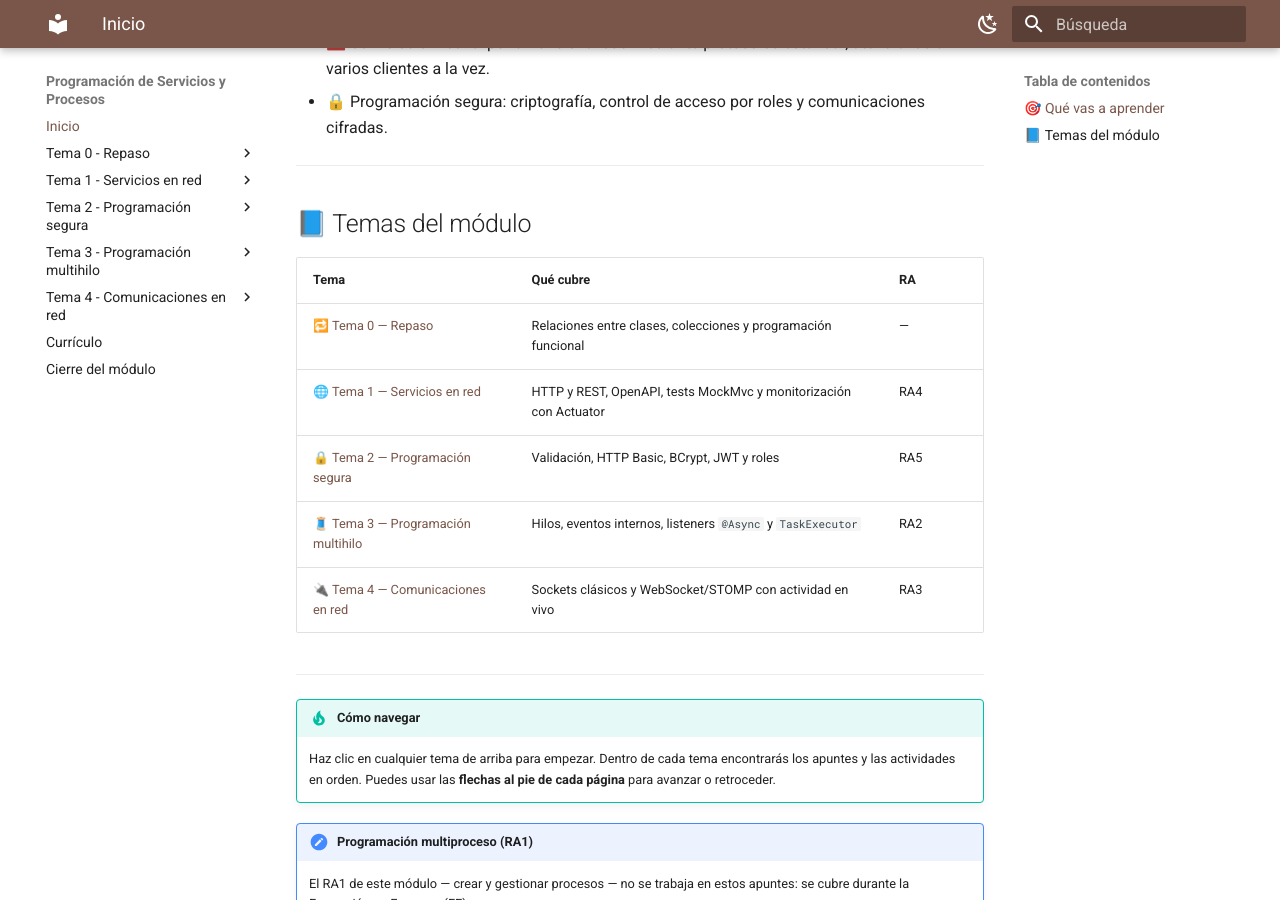
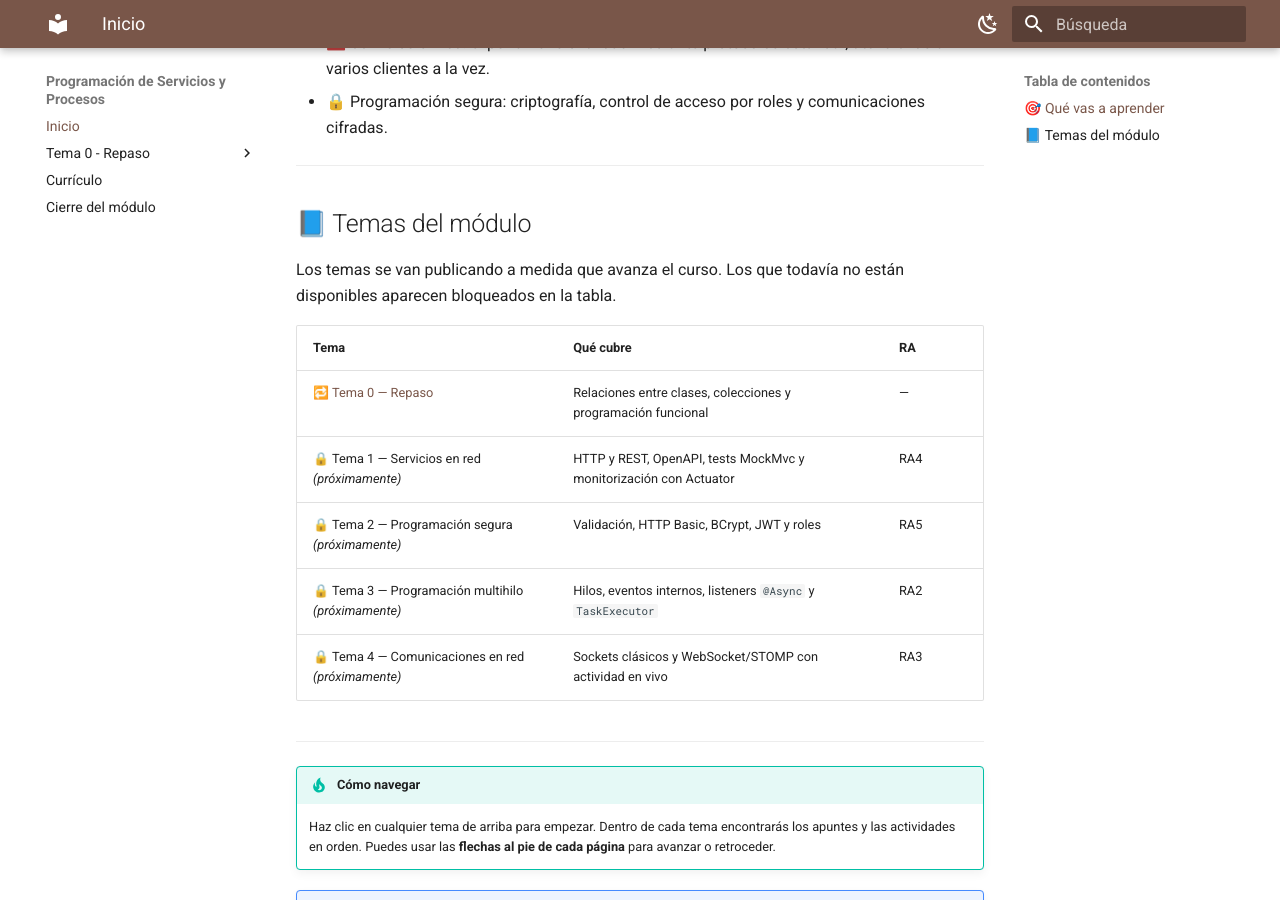
Before and after one commit to aitorventura/programacion-servicios-procesos, an MkDocs documentation site: the page built from docs/index.md, in a window 1280 px wide and 900 px high, scrolled down 545 px. Built offline with MkDocs 1.6.1 and Material for MkDocs 9.7.7, drawn with Linux system fonts in a browser that asks for light colours.

Commit message:
Publica solo Tema 0 y deja Tema 1-4 bloqueados hasta que avance el curso

```diff
--- a/docs/index.md
+++ b/docs/index.md
@@ -17,13 +17,18 @@ En este módulo aprendes a que tus programas dejen de ser aplicaciones sueltas:
 
 ## 📘 Temas del módulo
 
+Los temas se van publicando a medida que avanza el curso. Los que todavía no están disponibles aparecen bloqueados en la tabla.
+
 | Tema | Qué cubre | RA |
 |------|-----------|-----|
 | 🔁 [Tema 0 — Repaso](tema0/index.md) | Relaciones entre clases, colecciones y programación funcional | — |
-| 🌐 [Tema 1 — Servicios en red](tema1/index.md) | HTTP y REST, OpenAPI, tests MockMvc y monitorización con Actuator | RA4 |
-| 🔒 [Tema 2 — Programación segura](tema2/index.md) | Validación, HTTP Basic, BCrypt, JWT y roles | RA5 |
-| 🧵 [Tema 3 — Programación multihilo](tema3/index.md) | Hilos, eventos internos, listeners `@Async` y `TaskExecutor` | RA2 |
-| 🔌 [Tema 4 — Comunicaciones en red](tema4/index.md) | Sockets clásicos y WebSocket/STOMP con actividad en vivo | RA3 |
+| 🔒 Tema 1 — Servicios en red *(próximamente)* | HTTP y REST, OpenAPI, tests MockMvc y monitorización con Actuator | RA4 |
+| 🔒 Tema 2 — Programación segura *(próximamente)* | Validación, HTTP Basic, BCrypt, JWT y roles | RA5 |
+| 🔒 Tema 3 — Programación multihilo *(próximamente)* | Hilos, eventos internos, listeners `@Async` y `TaskExecutor` | RA2 |
+| 🔒 Tema 4 — Comunicaciones en red *(próximamente)* | Sockets clásicos y WebSocket/STOMP con actividad en vivo | RA3 |
+
+<!-- Al desbloquear un tema (ver mkdocs.yml): cambia su fila de "🔒 Tema N — título *(próximamente)*"
+     a "[emoji] [Tema N — título](temaN/index.md)", igual que la fila del Tema 0. -->
 
 ---
 
--- a/mkdocs.yml
+++ b/mkdocs.yml
@@ -1,3 +1,15 @@
+# ── Desbloqueo progresivo de temas ──────────────────────────────────────────
+# Para publicar un tema nuevo cuando llegue su semana:
+#   1. Quita su línea de "exclude_docs" (abajo).
+#   2. Descomenta su bloque en "nav" (quita el "# " de cada línea de ese tema).
+#   3. mkdocs gh-deploy
+# Los temas listados en exclude_docs NO se generan en el sitio (ni siquiera por URL directa).
+exclude_docs: |
+  tema1/*
+  tema2/*
+  tema3/*
+  tema4/*
+
 site_name: Programación de Servicios y Procesos
 
 theme:
@@ -38,63 +50,63 @@ nav:
       - Programación funcional:
           - tema0/04-programacion-funcional.md
           - Actividad 0.3 - Programación funcional: tema0/actividad_0_3.md
-  - Tema 1 - Servicios en red:
-      - Tema 1 - Introducción: tema1/index.md
-      - Protocolos estándar y servicios REST:
-          - Protocolos estándar y servicios REST: tema1/protocolos-y-rest.md
-          - Actividad 1.1 - Diseccionando peticiones y respuestas HTTP: tema1/actividad_1_1.md
-      - Escritura en la API y OpenAPI:
-          - Escritura en la API y OpenAPI: tema1/escritura-y-openapi.md
-          - Actividad 1.2 - Swagger/OpenAPI: tema1/actividad_1_2.md
-      - Probar servicios con MockMvc:
-          - Probar servicios con MockMvc: tema1/tests-mockmvc.md
-          - Actividad 1.3 - Tests MockMvc sobre Videojuego y Estudio: tema1/actividad_1_3.md
-      - Comunicación simultánea y disponibilidad (Actuator):
-          - Comunicación simultánea y disponibilidad (Actuator): tema1/actuator-disponibilidad.md
-          - Actividad 1.4 - Comunicación simultánea y disponibilidad: tema1/actividad_1_4.md
-  - Tema 2 - Programación segura:
-      - Tema 2 - Introducción: tema2/index.md
-      - Principios de programación segura:
-          - Principios de programación segura: tema2/principios-programacion-segura.md
-          - Actividad 2.1 - Validación y GlobalExceptionHandler: tema2/actividad_2_1.md
-      - Seguridad básica (HTTP Basic):
-          - Seguridad básica (HTTP Basic): tema2/seguridad-basica-http-basic.md
-          - Actividad 2.2 - Primera línea de defensa, HTTP Basic: tema2/actividad_2_2.md
-      - Usuarios persistidos y BCrypt:
-          - Usuarios persistidos y BCrypt: tema2/usuarios-persistidos-bcrypt.md
-          - Actividad 2.3 - Usuarios reales con BCrypt: tema2/actividad_2_3.md
-      - Autenticación con JWT:
-          - Autenticación con JWT: tema2/autenticacion-jwt.md
-          - Anexo opcional - HTTPS en desarrollo: tema2/anexo-https.md
-          - Actividad 2.4 - Login con JWT: tema2/actividad_2_4.md
-      - Roles y rutas protegidas:
-          - Roles y rutas protegidas: tema2/roles-y-rutas-protegidas.md
-          - Actividad 2.5 - Roles y rutas protegidas: tema2/actividad_2_5.md
-  - Tema 3 - Programación multihilo:
-      - Tema 3 - Introducción: tema3/index.md
-      - Hilos en una aplicación real:
-          - Hilos en una aplicación real: tema3/hilos-en-una-app-real.md
-          - Actividad 3.1 - RabbitMQ, registro de actividad y los hilos reales: tema3/actividad_3_1.md
-      - Eventos internos (warm-up 1/2):
-          - Eventos internos (warm-up 1/2): tema3/eventos-warmup-cache.md
-          - Actividad 3.2 - El evento del warm-up: tema3/actividad_3_2.md
-      - Listeners asíncronos (warm-up 2/2):
-          - Listeners asíncronos (warm-up 2/2): tema3/listeners-asincronos.md
-          - Actividad 3.3 - El listener @Async del warm-up: tema3/actividad_3_3.md
-      - TaskExecutor propio y prioridades:
-          - TaskExecutor propio y prioridades: tema3/taskexecutor-prioridades.md
-          - Actividad 3.4 - TaskExecutor propio: tema3/actividad_3_4.md
-  - Tema 4 - Comunicaciones en red:
-      - Tema 4 - Introducción: tema4/index.md
-      - Sockets, cliente y servidor:
-          - Sockets, cliente y servidor: tema4/sockets-cliente-servidor.md
-          - Actividad 4.1 - Cliente y servidor con sockets: tema4/actividad_4_1.md
-      - WebSocket con STOMP:
-          - WebSocket con STOMP: tema4/websocket-stomp.md
-          - Actividad 4.2 - El canal /ws-actividad, conectado a ActividadService: tema4/actividad_4_2.md
-      - Seguridad del canal:
-          - Seguridad del canal: tema4/seguridad-del-canal.md
-          - Actividad 4.3 - Seguridad del canal: tema4/actividad_4_3.md
+  # - Tema 1 - Servicios en red:
+  #     - Tema 1 - Introducción: tema1/index.md
+  #     - Protocolos estándar y servicios REST:
+  #         - Protocolos estándar y servicios REST: tema1/protocolos-y-rest.md
+  #         - Actividad 1.1 - Diseccionando peticiones y respuestas HTTP: tema1/actividad_1_1.md
+  #     - Escritura en la API y OpenAPI:
+  #         - Escritura en la API y OpenAPI: tema1/escritura-y-openapi.md
+  #         - Actividad 1.2 - Swagger/OpenAPI: tema1/actividad_1_2.md
+  #     - Probar servicios con MockMvc:
+  #         - Probar servicios con MockMvc: tema1/tests-mockmvc.md
+  #         - Actividad 1.3 - Tests MockMvc sobre Videojuego y Estudio: tema1/actividad_1_3.md
+  #     - Comunicación simultánea y disponibilidad (Actuator):
+  #         - Comunicación simultánea y disponibilidad (Actuator): tema1/actuator-disponibilidad.md
+  #         - Actividad 1.4 - Comunicación simultánea y disponibilidad: tema1/actividad_1_4.md
+  # - Tema 2 - Programación segura:
+  #     - Tema 2 - Introducción: tema2/index.md
+  #     - Principios de programación segura:
+  #         - Principios de programación segura: tema2/principios-programacion-segura.md
+  #         - Actividad 2.1 - Validación y GlobalExceptionHandler: tema2/actividad_2_1.md
+  #     - Seguridad básica (HTTP Basic):
+  #         - Seguridad básica (HTTP Basic): tema2/seguridad-basica-http-basic.md
+  #         - Actividad 2.2 - Primera línea de defensa, HTTP Basic: tema2/actividad_2_2.md
+  #     - Usuarios persistidos y BCrypt:
+  #         - Usuarios persistidos y BCrypt: tema2/usuarios-persistidos-bcrypt.md
+  #         - Actividad 2.3 - Usuarios reales con BCrypt: tema2/actividad_2_3.md
+  #     - Autenticación con JWT:
+  #         - Autenticación con JWT: tema2/autenticacion-jwt.md
+  #         - Anexo opcional - HTTPS en desarrollo: tema2/anexo-https.md
+  #         - Actividad 2.4 - Login con JWT: tema2/actividad_2_4.md
+  #     - Roles y rutas protegidas:
+  #         - Roles y rutas protegidas: tema2/roles-y-rutas-protegidas.md
+  #         - Actividad 2.5 - Roles y rutas protegidas: tema2/actividad_2_5.md
+  # - Tema 3 - Programación multihilo:
+  #     - Tema 3 - Introducción: tema3/index.md
+  #     - Hilos en una aplicación real:
+  #         - Hilos en una aplicación real: tema3/hilos-en-una-app-real.md
+  #         - Actividad 3.1 - RabbitMQ, registro de actividad y los hilos reales: tema3/actividad_3_1.md
+  #     - Eventos internos (warm-up 1/2):
+  #         - Eventos internos (warm-up 1/2): tema3/eventos-warmup-cache.md
+  #         - Actividad 3.2 - El evento del warm-up: tema3/actividad_3_2.md
+  #     - Listeners asíncronos (warm-up 2/2):
+  #         - Listeners asíncronos (warm-up 2/2): tema3/listeners-asincronos.md
+  #         - Actividad 3.3 - El listener @Async del warm-up: tema3/actividad_3_3.md
+  #     - TaskExecutor propio y prioridades:
+  #         - TaskExecutor propio y prioridades: tema3/taskexecutor-prioridades.md
+  #         - Actividad 3.4 - TaskExecutor propio: tema3/actividad_3_4.md
+  # - Tema 4 - Comunicaciones en red:
+  #     - Tema 4 - Introducción: tema4/index.md
+  #     - Sockets, cliente y servidor:
+  #         - Sockets, cliente y servidor: tema4/sockets-cliente-servidor.md
+  #         - Actividad 4.1 - Cliente y servidor con sockets: tema4/actividad_4_1.md
+  #     - WebSocket con STOMP:
+  #         - WebSocket con STOMP: tema4/websocket-stomp.md
+  #         - Actividad 4.2 - El canal /ws-actividad, conectado a ActividadService: tema4/actividad_4_2.md
+  #     - Seguridad del canal:
+  #         - Seguridad del canal: tema4/seguridad-del-canal.md
+  #         - Actividad 4.3 - Seguridad del canal: tema4/actividad_4_3.md
   - Currículo: curriculum.md
   - Cierre del módulo: cierre.md
 
```
